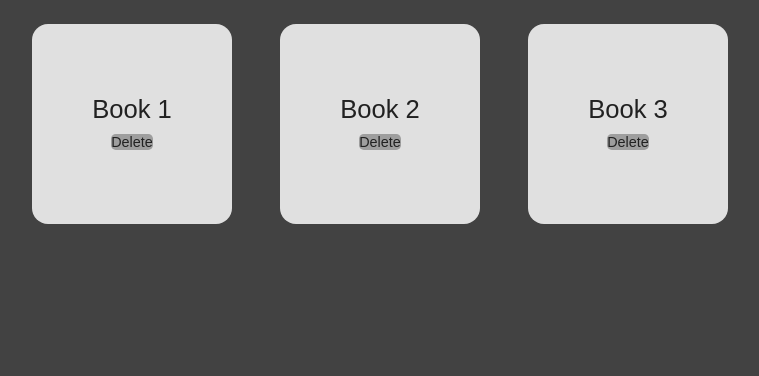
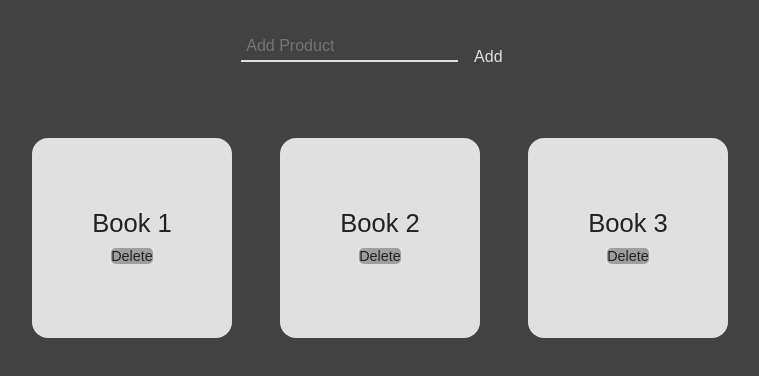
Before and after one commit to Mohsen1105/first-react-app, a React (Create React App) app: page / in a window 1280 px wide. Shown: the top 376 px of the page, without its empty margins (260-1019 px from the left). Built offline with nearby package versions, Linux system fonts and the light colour scheme.

Commit message:
Add Product

```diff
--- a/src/App.js
+++ b/src/App.js
@@ -2,6 +2,7 @@
 import { useState } from "react"
 //import Product from "./components/Product/Products"
 import ProductList from "./components/ProductList/ProductList"
+import AddProduct from "./components/AddProduct/AddProduct"
 
 //function App(){
 const App = () => {
@@ -13,6 +14,15 @@ const App = () => {
         {id: 2, title: 'Book 2'},
         {id: 3, title: 'Book 3'},
     ])
+
+    const addProduct = (title) => {
+        // 1.Create product
+        const id = Math.floor(Math.random()* 10000)
+        const newProduct = {id, ...title}
+
+        // 2.Add to state
+        setProducts([...products, newProduct])
+    }
 
     const deleteProduct = (id) => {
         // console.log(`Deleted ${id}`)
@@ -29,7 +39,7 @@ const App = () => {
         {/* <Product title='Book 1'/>
         <Product title='Book 2'/>
         <Product title='Book 3'/> */}
-
+        <AddProduct onAdd={addProduct}/>
         <ProductList products={products} onDelete={deleteProduct}/>
 
     </div>
--- /dev/null
+++ b/src/components/AddProduct/AddProduct.css
@@ -0,0 +1,24 @@
+.add-product-form{
+    display: flex;
+    justify-content: center;
+    padding: 2rem 0;
+}
+
+.form-control input{
+    padding: 0.3rem;
+    background: transparent;
+    border: none;
+    border-bottom: 2px solid #e0e0e0;
+    font: inherit;
+    color: #e0e0e0;
+    outline: none;
+}
+
+.form-btn {
+    margin: 1rem;
+    background: transparent;
+    border: none;
+    font: inherit;
+    color: #e0e0e0;
+
+}
--- /dev/null
+++ b/src/components/AddProduct/AddProduct.js
@@ -0,0 +1,38 @@
+import { useState } from 'react'
+
+import './AddProduct.css'
+
+
+const AddProduct = ({onAdd}) => {
+
+    const [title, setTitle] = useState('')
+
+    const submitForm = (event) => {
+        event.preventDefault() // prevent refresh
+
+        onAdd({title})
+
+        setTitle('')
+    }
+
+    return(
+        <div>
+            <form className='add-product-form' onSubmit={submitForm}>
+                <div className='form-control'>
+                    <input
+                    type="text"
+                    placeholder='Add Product'
+                    value={title}
+                    onChange={(e) => setTitle(e.target.value)}
+                    />
+                </div>
+                <button type="submit" className='form-btn'>
+                    Add
+                </button>
+            </form>
+        </div>
+    )
+
+}
+
+export default AddProduct
```
